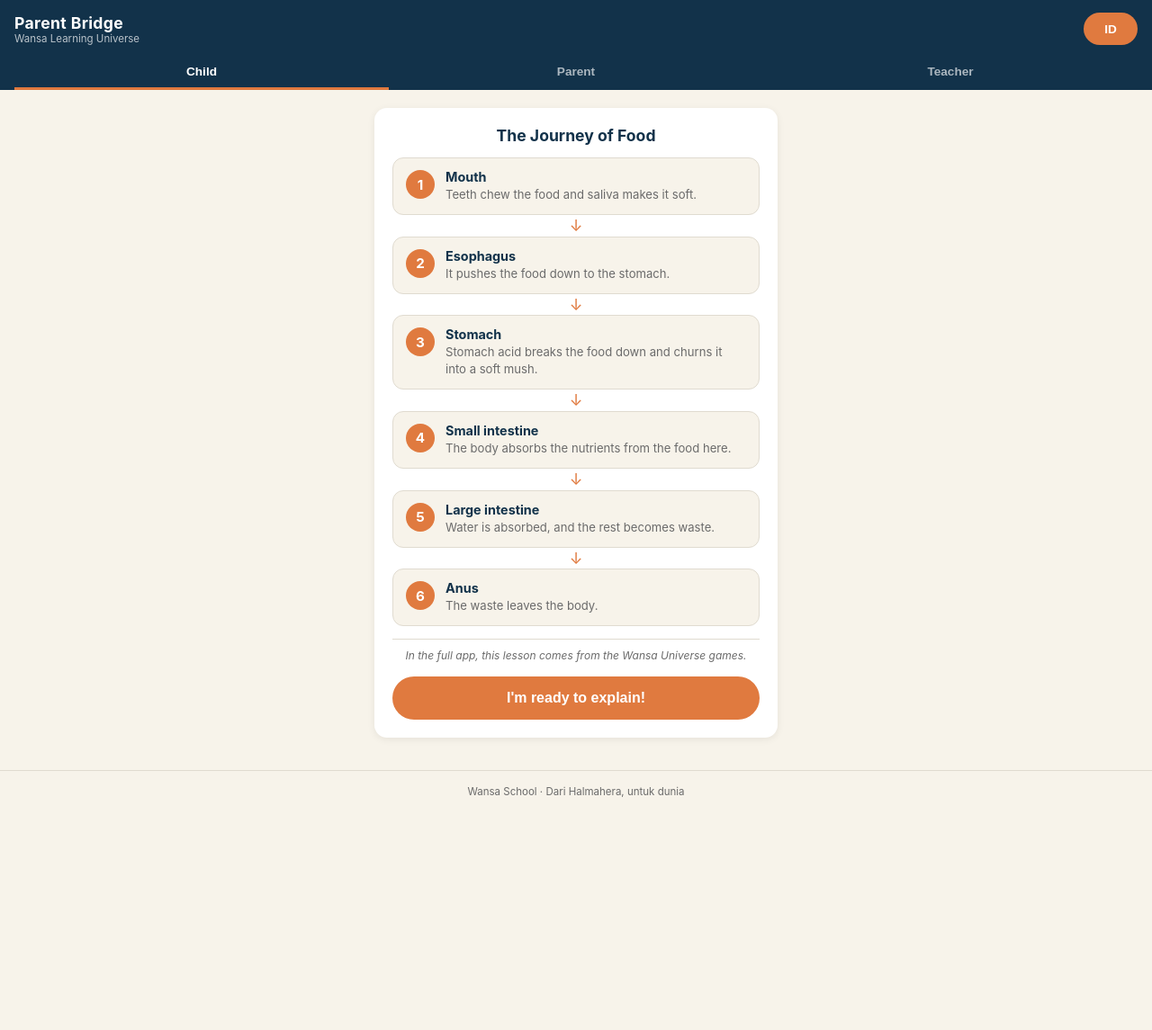
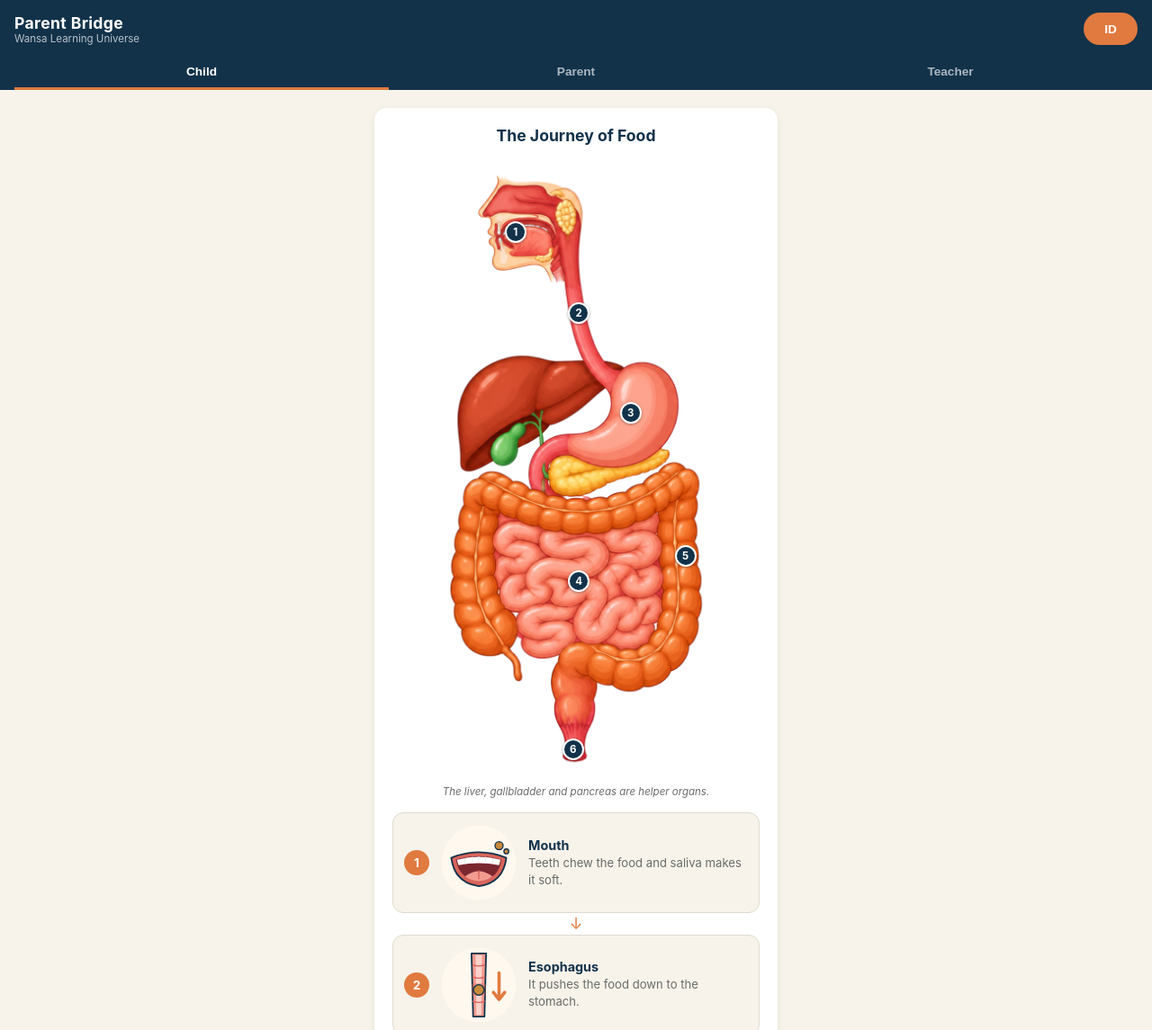
Before and after one commit to adywansa86-gif/parent-bridge, a plain HTML site: page index.html in a window 1280 px wide. Shown: the top 1145 px of the page at 90% size. Before the commit the page ends 903 px from the top, so only its background shows below. Drawn offline with Linux system fonts and the light colour scheme.

Commit message:
Lesson: add diagram with overlay badges, organ icons on cards, helper organ note

```diff
--- a/app.js
+++ b/app.js
@@ -16,10 +16,11 @@ const LANG = {
     langBtn:    'ID',
 
     // Child view — lesson
-    lessonTitle:   'The Journey of Food',
-    lessonNote:    'In the full app, this lesson comes from the Wansa Universe games.',
-    readyBtn:      "I'm ready to explain!",
-    readAgainBtn:  'Read the lesson again',
+    lessonTitle:     'The Journey of Food',
+    lessonNote:      'In the full app, this lesson comes from the Wansa Universe games.',
+    lessonHelperNote:'The liver, gallbladder and pancreas are helper organs.',
+    readyBtn:        "I'm ready to explain!",
+    readAgainBtn:    'Read the lesson again',
     lessonCards: [
       { emoji: '👄', organ: 'Mouth',            fact: 'Teeth chew the food and saliva makes it soft.' },
       { emoji: '🫁', organ: 'Esophagus',        fact: 'It pushes the food down to the stomach.' },
@@ -105,10 +106,11 @@ const LANG = {
     langBtn:    'EN',
 
     // Child view — lesson
-    lessonTitle:   'Perjalanan Makanan',
-    lessonNote:    'Di aplikasi lengkap, materi ini berasal dari permainan Wansa Universe.',
-    readyBtn:      'Aku siap menjelaskan!',
-    readAgainBtn:  'Baca materi lagi',
+    lessonTitle:     'Perjalanan Makanan',
+    lessonNote:      'Di aplikasi lengkap, materi ini berasal dari permainan Wansa Universe.',
+    lessonHelperNote:'Hati, kantong empedu, dan pankreas adalah organ pembantu.',
+    readyBtn:        'Aku siap menjelaskan!',
+    readAgainBtn:    'Baca materi lagi',
     lessonCards: [
       { emoji: '👄', organ: 'Mulut',          fact: 'Gigi mengunyah makanan dan air liur membuatnya lunak.' },
       { emoji: '🫁', organ: 'Kerongkongan',   fact: 'Kerongkongan mendorong makanan turun ke lambung.' },
@@ -186,6 +188,28 @@ const LANG = {
     talkedYes:      '✅ sudah bicara',
     talkedNo:       '',
   }
+};
+
+// ── Lesson image paths — edit here to swap icons or change to .png ──
+const LESSON_IMAGES = {
+  diagram: 'images/digestive-system.png',
+  icons: [
+    'images/1-mouth.svg',
+    'images/2-esophagus.svg',
+    'images/3-stomach.svg',
+    'images/4-small-intestine.svg',
+    'images/5-large-intestine.svg',
+    'images/6-anus.svg',
+  ],
+  // Badge positions on the diagram image [left%, top%]
+  badgePositions: [
+    [29, 12],  // 1 Mouth
+    [51, 25],  // 2 Esophagus
+    [69, 41],  // 3 Stomach
+    [51, 68],  // 4 Small intestine
+    [88, 64],  // 5 Large intestine
+    [49, 95],  // 6 Anus
+  ],
 };
 
 // ── Rubric data (exact, do not modify) ──────────────────────
@@ -537,6 +561,18 @@ function renderLesson() {
   document.getElementById('lesson-note').textContent  = L.lessonNote;
   document.getElementById('ready-btn').textContent    = L.readyBtn;
 
+  // ── Diagram with numbered overlay badges ──────────────────
+  const diagramWrap = document.getElementById('lesson-diagram');
+  diagramWrap.innerHTML =
+    `<div class="lesson-diagram-wrap">` +
+      `<img src="${LESSON_IMAGES.diagram}" class="lesson-diagram-img" alt="Digestive system diagram" />` +
+      LESSON_IMAGES.badgePositions.map((pos, i) =>
+        `<span class="lesson-diagram-badge" style="left:${pos[0]}%;top:${pos[1]}%;">${i + 1}</span>`
+      ).join('') +
+    `</div>` +
+    `<p class="lesson-helper-note">${L.lessonHelperNote}</p>`;
+
+  // ── Organ cards with icons ─────────────────────────────────
   const grid = document.getElementById('lesson-cards');
   grid.innerHTML = '';
   L.lessonCards.forEach((c, i) => {
@@ -550,6 +586,7 @@ function renderLesson() {
     card.className = 'lesson-card';
     card.innerHTML =
       `<span class="lesson-card-number">${i + 1}</span>` +
+      `<img src="${LESSON_IMAGES.icons[i]}" class="lesson-card-icon" alt="" />` +
       `<span class="lesson-card-body">` +
         `<span class="lesson-card-organ">${c.organ}</span>` +
         `<span class="lesson-card-fact">${c.fact}</span>` +
--- a/index.html
+++ b/index.html
@@ -31,6 +31,7 @@
     <!-- Lesson panel (shown first) -->
     <div id="lesson-panel" class="card">
       <h2 id="lesson-title" class="lesson-title"></h2>
+      <div id="lesson-diagram"></div>
       <div id="lesson-cards" class="lesson-grid"></div>
       <p id="lesson-note" class="lesson-note"></p>
       <button id="ready-btn" class="btn btn-primary lesson-ready-btn"></button>
--- a/style.css
+++ b/style.css
@@ -286,6 +286,46 @@ main { flex: 1; padding: 20px 16px; max-width: 480px; width: 100%; margin: 0 aut
   margin-bottom: 14px;
   text-align: center;
 }
+/* Diagram */
+.lesson-diagram-wrap {
+  position: relative;
+  display: block;
+  width: 100%;
+  max-width: 320px;
+  margin: 0 auto 6px;
+}
+.lesson-diagram-img {
+  display: block;
+  width: 100%;
+  height: auto;
+  border-radius: 10px;
+}
+.lesson-diagram-badge {
+  position: absolute;
+  transform: translate(-50%, -50%);
+  width: 24px;
+  height: 24px;
+  border-radius: 50%;
+  background: var(--navy);
+  color: #fff;
+  border: 2px solid #fff;
+  font-size: 0.72rem;
+  font-weight: 700;
+  display: flex;
+  align-items: center;
+  justify-content: center;
+  pointer-events: none;
+  box-shadow: 0 1px 3px rgba(0,0,0,0.35);
+}
+.lesson-helper-note {
+  font-size: 0.72rem;
+  color: var(--muted);
+  font-style: italic;
+  text-align: center;
+  margin: 0 0 16px;
+}
+
+/* Cards */
 .lesson-grid {
   display: flex;
   flex-direction: column;
@@ -296,30 +336,36 @@ main { flex: 1; padding: 20px 16px; max-width: 480px; width: 100%; margin: 0 aut
   background: var(--cream);
   border: 1.5px solid #e0dbd0;
   border-radius: 12px;
-  padding: 12px 14px;
+  padding: 10px 12px;
   display: flex;
   flex-direction: row;
-  align-items: flex-start;
-  gap: 12px;
+  align-items: center;
+  gap: 10px;
 }
 .lesson-card-number {
   flex-shrink: 0;
-  width: 32px;
-  height: 32px;
+  width: 28px;
+  height: 28px;
   border-radius: 50%;
   background: var(--orange);
   color: #fff;
-  font-size: 0.95rem;
+  font-size: 0.85rem;
   font-weight: 700;
   display: flex;
   align-items: center;
   justify-content: center;
-  margin-top: 1px;
+}
+.lesson-card-icon {
+  flex-shrink: 0;
+  width: 90px;
+  height: 90px;
+  object-fit: contain;
 }
 .lesson-card-body {
   display: flex;
   flex-direction: column;
   gap: 2px;
+  flex: 1;
 }
 .lesson-card-organ {
   font-size: 0.9rem;
```
Also changed, not shown: images/1-mouth.svg (added), images/2-esophagus.svg (added), images/3-stomach.svg (added), images/4-small-intestine.svg (added), images/5-large-intestine.svg (added), images/6-anus.svg (added), images/digestive-system.png (added).
